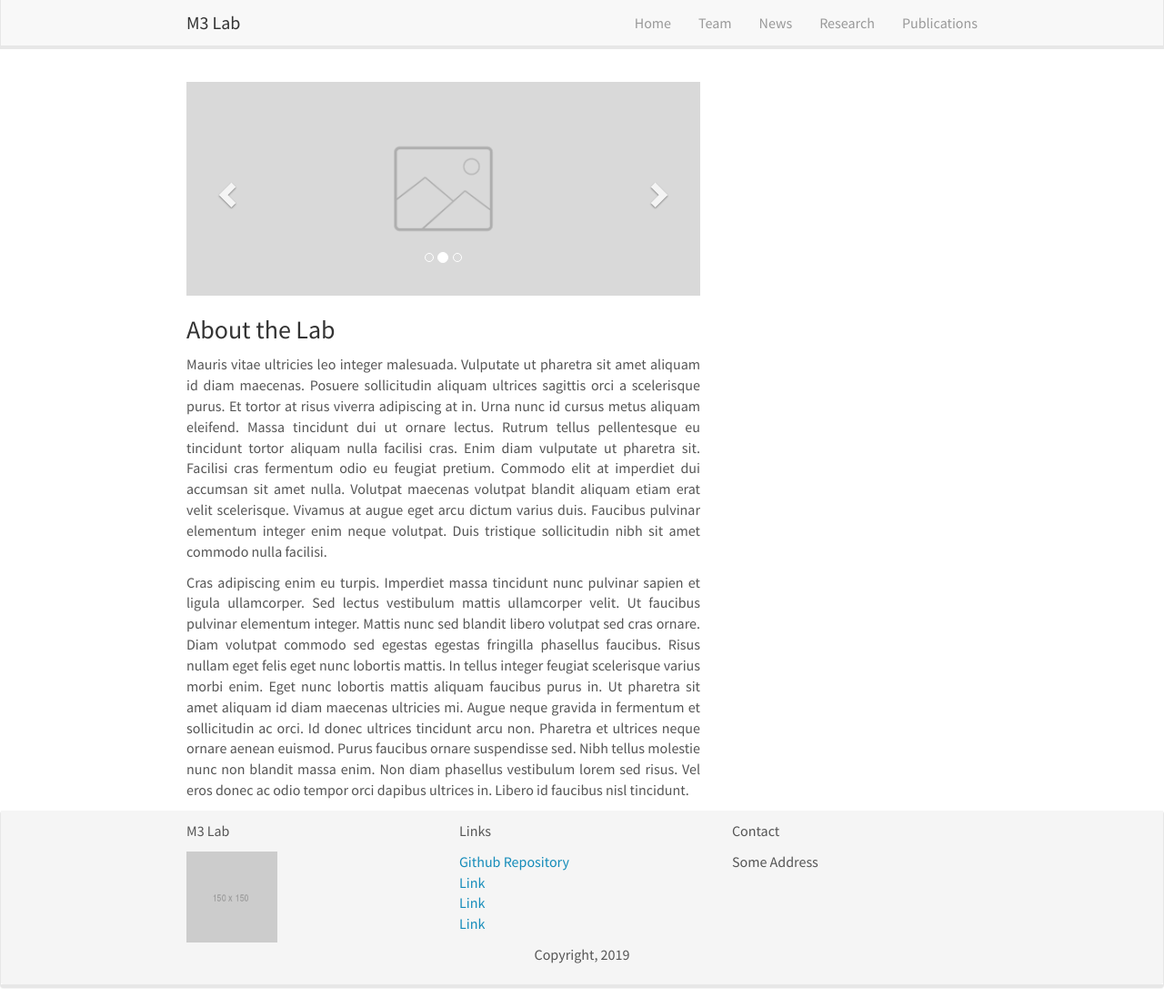
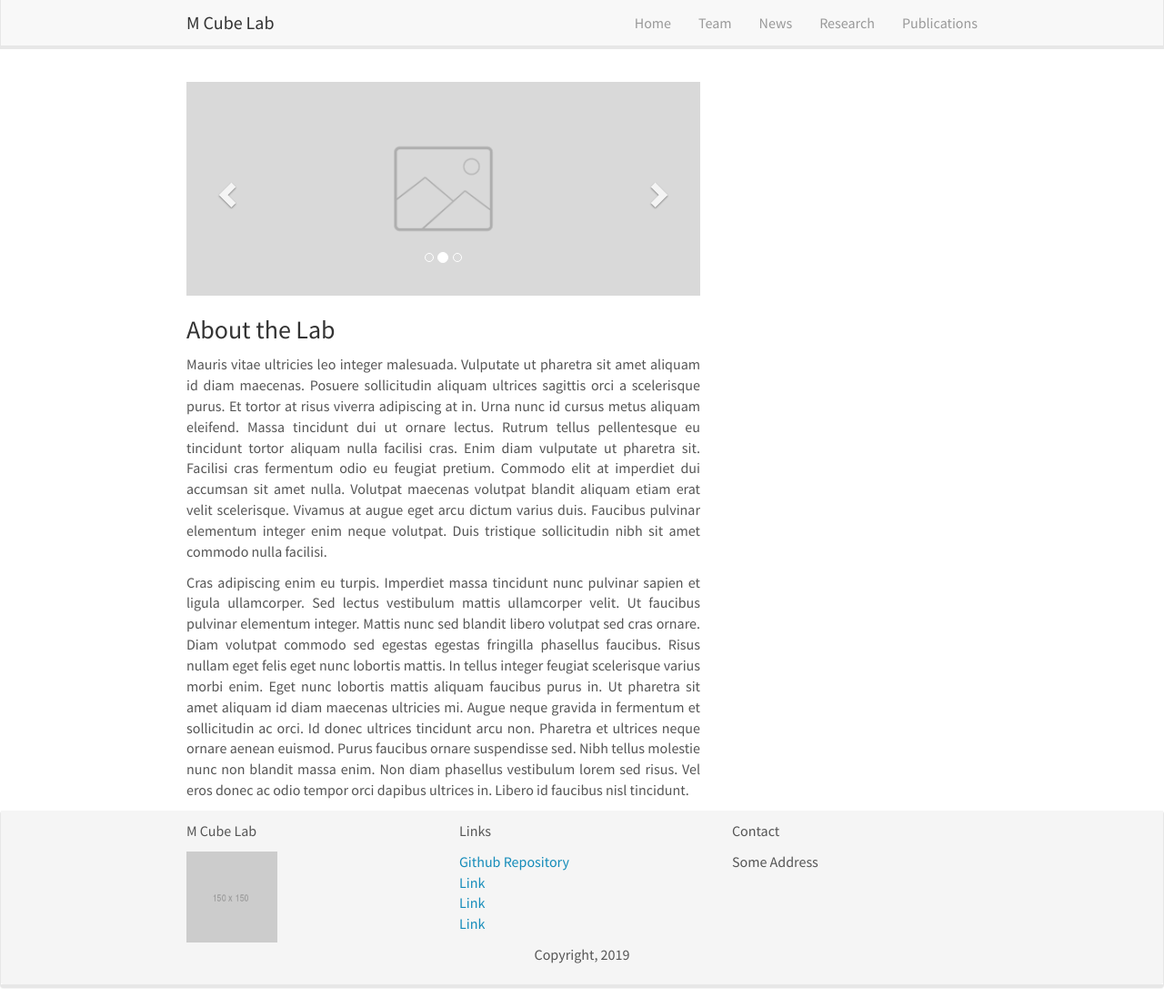
Before and after one commit to m3lab-ltu/m3lab-ltu.github.io, a Jekyll site: the page built from _pages/home.md, in a window 1280 px wide and 1108 px high. Shown: the whole window at 91% size. Built offline with Jekyll 4.4.1, drawn with Linux system fonts in a browser that asks for light colours; nearby versions of some CDN libraries; comment, search, counter and statistics services are not loaded.

Commit message:
Update _config.yml

```diff
--- a/_config.yml
+++ b/_config.yml
@@ -6,7 +6,7 @@
 # 'jekyll serve'. If you change this file, please restart the server process.
 
 # Site settings
-title: M3 Lab
+title: M Cube Lab
 email: your-email@domain.com
 description: > # this means to ignore newlines until "baseurl:"
   Write an awesome description for your new site here. You can edit this
```
